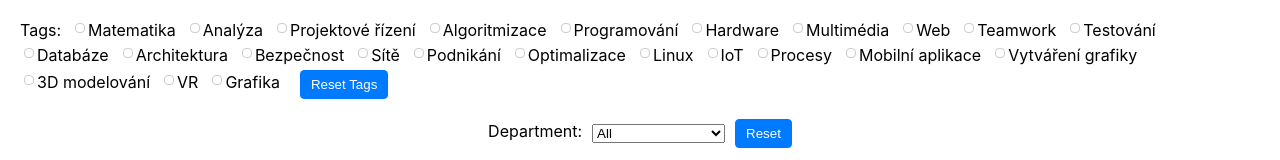
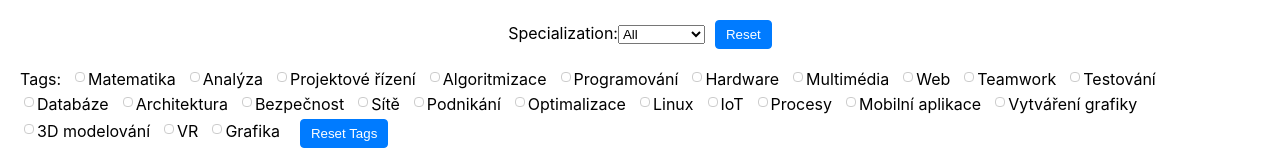
Before and after one commit to shornada/my-app, a React (Create React App) app: page / in a window 1280 px wide. Shown: the top 160 px of the page. Built offline with nearby package versions, Linux system fonts and the light colour scheme.

Commit message:
specialization filter

```diff
--- a/src/components/graph.tsx
+++ b/src/components/graph.tsx
@@ -10,6 +10,7 @@ function GraphView() {
     const [selectedNode, setSelectedNode] = useState<any | null>(null);
     const [departmentFilterValue, setDepartmentFilterValue] = useState<string>("");
     const [tagFilterValues, setTagFilterValues] = useState<string[]>([]);
+    const [specializationFilterValue, setSpecializationFilterValue] = useState<string>("");
     const [filteredGraph, setFilteredGraph] = useState<any>(graph1);
 
     const filterNodes = () => {
@@ -27,6 +28,15 @@ function GraphView() {
             );
         }
 
+        if (specializationFilterValue !== "") {
+            filteredNodes = filteredNodes.filter(
+                (node) =>
+                    node.specialization &&
+                    (node.specialization.includes(specializationFilterValue) ||
+                        node.specialization.includes("mandatory"))
+            );
+        }
+
         setFilteredGraph({
             ...graph1,
             nodes: filteredNodes,
@@ -35,7 +45,7 @@ function GraphView() {
 
     useEffect(() => {
         filterNodes();
-    }, [departmentFilterValue, tagFilterValues]);
+    }, [departmentFilterValue, tagFilterValues, specializationFilterValue]);
 
     const closeDialog = () => {
         setSelectedNode(null);
@@ -47,6 +57,15 @@ function GraphView() {
             : [...tagFilterValues, tag];
 
         setTagFilterValues(updatedTags);
+    };
+    const handleSpecializationDropdownChange = (
+        event: React.ChangeEvent<HTMLSelectElement>
+    ) => {
+        const value = event.target.value;
+        setSpecializationFilterValue(value);
+    };
+    const handleSpecializationReset = () => {
+        setSpecializationFilterValue("");
     };
 
     const handleDropdownChange = (
@@ -83,6 +102,28 @@ function GraphView() {
     return (
         <div className="graph-container">
             <div className="filter-container">
+
+            <div className="specialization-filter">
+                    <label>Specialization:</label>
+                    <select
+                        value={specializationFilterValue}
+                        onChange={handleSpecializationDropdownChange}
+                    >
+                        <option value="">All</option>
+                        {Array.from(
+                            new Set(
+                                graph1.nodes
+                                    .filter((node: any) => node.specialization)
+                                    .flatMap((node: any) => node.specialization)
+                            )
+                        ).map((specialization) => (
+                            <option key={specialization} value={specialization}>
+                                {specialization}
+                            </option>
+                        ))}
+                    </select>
+                    <button onClick={handleSpecializationReset}>Reset</button>
+                </div>
                 <div className="tag-filters">
                     <label>Tags:</label>
                     {tags.map((tag) => (
@@ -119,12 +160,14 @@ function GraphView() {
 
             <Graph graph={filteredGraph} options={options} events={events} />
 
-            {selectedNode && (
-                <div className="dialog">
-                    <Dialog node={selectedNode} onClose={closeDialog} />
-                </div>
-            )}
-        </div>
+            {
+        selectedNode && (
+            <div className="dialog">
+                <Dialog node={selectedNode} onClose={closeDialog} />
+            </div>
+        )
+    }
+        </div >
     );
 }
 
--- a/src/data/graphData.ts
+++ b/src/data/graphData.ts
@@ -15,7 +15,7 @@ export const graph1 = {
         { id: 2, label: "Základy softwarových projektů", tags: ["Analýza", "Projektové řízení"], title: "node 2 tootip text", color: firstSemColor, department: 13136, specialization: ["mandatory"] },
         { id: 3, label: "Základy algoritmizace", tags: ["Algoritmizace", "Programování"], title: "node 3 tootip text", color: firstSemColor, department: 13136, specialization: ["mandatory"] },
         { id: 4, label: "Základy počítačových systémů", tags: ["Hardware"], title: "node 4 tootip text", color: firstSemColor, department: 13138, specialization: ["mandatory"] },
-        { id: 5, label: "Základy multimediální tvorby", tags: ["Multimédia"], title: "node 5 tootip text", color: firstSemColor, department: 13139, specialization: ["mandatory", "multimedia"] },
+        { id: 5, label: "Základy multimediální tvorby", tags: ["Multimédia"], title: "node 5 tootip text", color: firstSemColor, department: 13139, specialization: ["mandatory"] },
         { id: 6, label: "Základy webových aplikací", tags: ["Web", "Multimédia"], title: "node 5 tootip text", color: firstSemColor, department: 13139, specialization: ["mandatory"] },
 
         // 2. semester
```
